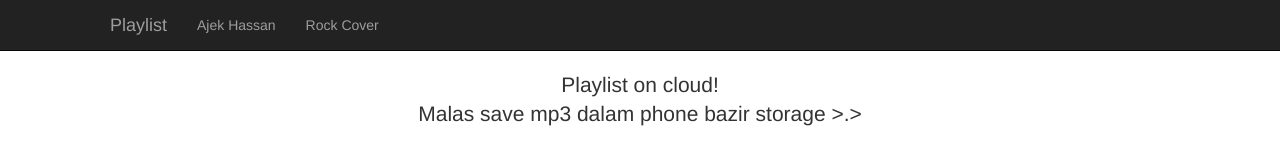
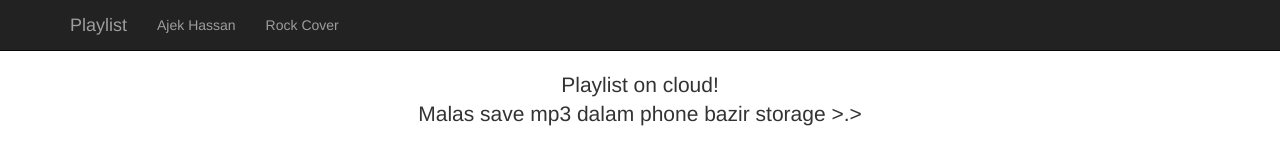
Before and after one commit to neonexxa/playlist, a plain HTML site: page index.html in a window 1280 px wide. Drawn offline with Linux system fonts and the light colour scheme.

Commit message:
backtofuture

```diff
--- a/index.html
+++ b/index.html
@@ -44,9 +44,7 @@
                     <span class="icon-bar"></span>
                     <span class="icon-bar"></span>
                 </button>
-                <ul>
-                <a class="navbar-brand" data-toggle="tab" href="#home">Playlist</a>
-                </ul>
+                <a class="navbar-brand" href="index.html">Playlist</a>
             </div>
             <!-- Collect the nav links, forms, and other content for toggling -->
             <div class="collapse navbar-collapse" id="bs-example-navbar-collapse-1">
```
